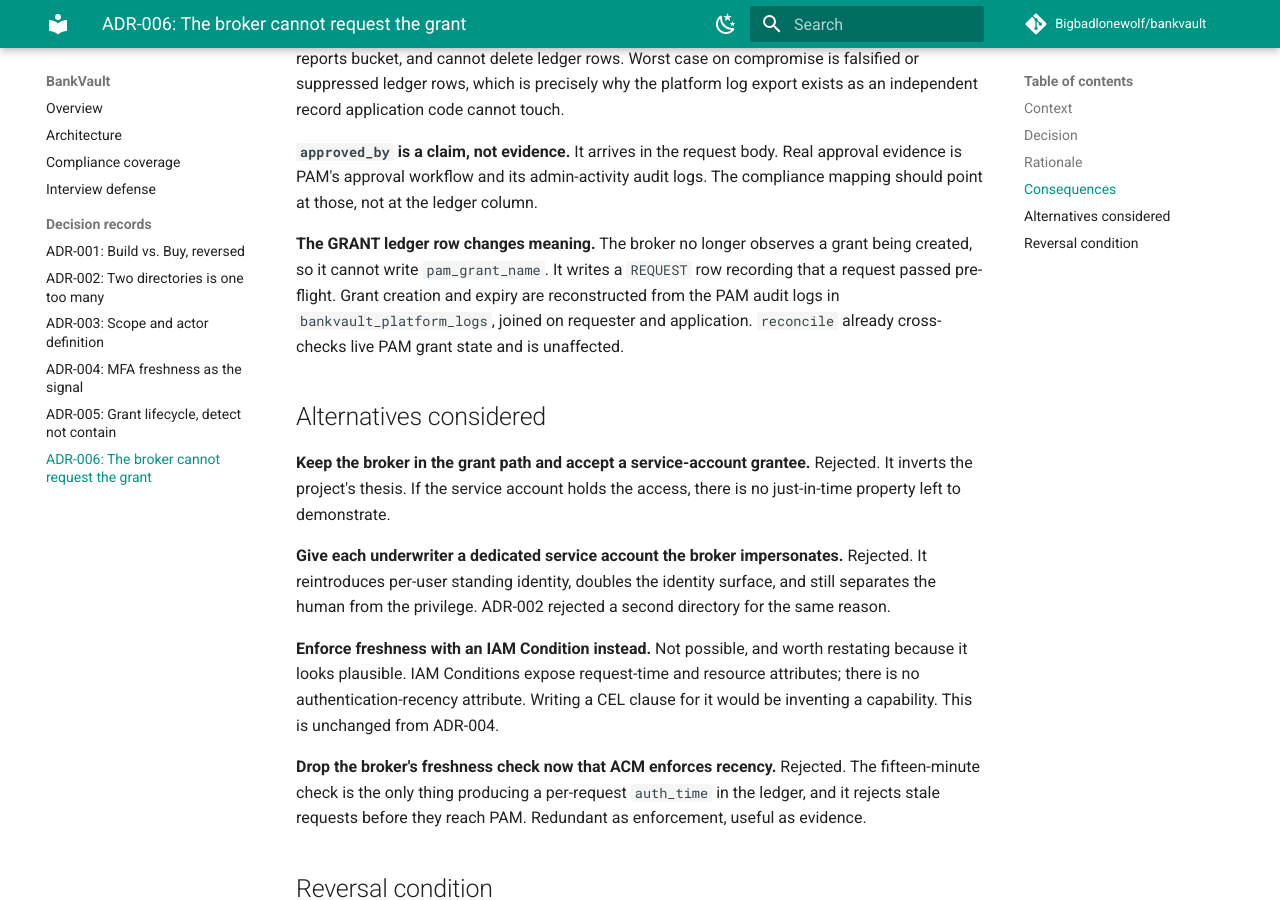
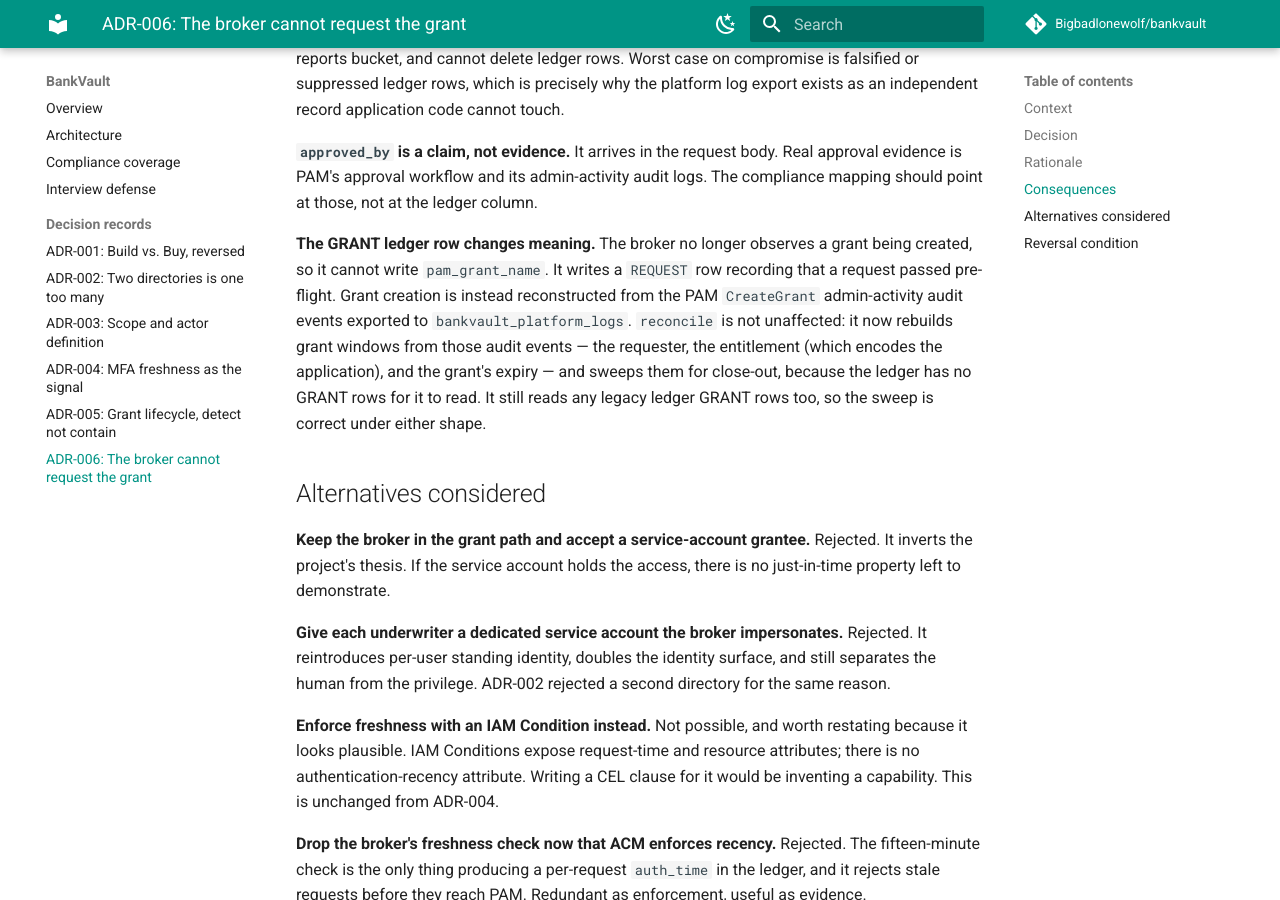
Before and after one commit to Bigbadlonewolf/bankvault, an MkDocs documentation site: the page built from docs/adr/006-who-requests-the-grant.md, in a window 1280 px wide and 900 px high, scrolled down 2683 px. Built offline with MkDocs 1.6.1 and Material for MkDocs 9.7.7, drawn with Linux system fonts in a browser that asks for light colours; comment, search, counter and statistics services are not loaded.

Commit message:
ADR-006: describe the reconcile reconstruction actually built (replace the false 'unaffected' claim)

```diff
--- a/docs/adr/006-who-requests-the-grant.md
+++ b/docs/adr/006-who-requests-the-grant.md
@@ -55,7 +55,7 @@ Say it as two sentences that are both true, rather than one that is convenient:
 
 **`approved_by` is a claim, not evidence.** It arrives in the request body. Real approval evidence is PAM's approval workflow and its admin-activity audit logs. The compliance mapping should point at those, not at the ledger column.
 
-**The GRANT ledger row changes meaning.** The broker no longer observes a grant being created, so it cannot write `pam_grant_name`. It writes a `REQUEST` row recording that a request passed pre-flight. Grant creation and expiry are reconstructed from the PAM audit logs in `bankvault_platform_logs`, joined on requester and application. `reconcile` already cross-checks live PAM grant state and is unaffected.
+**The GRANT ledger row changes meaning.** The broker no longer observes a grant being created, so it cannot write `pam_grant_name`. It writes a `REQUEST` row recording that a request passed pre-flight. Grant creation is instead reconstructed from the PAM `CreateGrant` admin-activity audit events exported to `bankvault_platform_logs`. `reconcile` is not unaffected: it now rebuilds grant windows from those audit events — the requester, the entitlement (which encodes the application), and the grant's expiry — and sweeps them for close-out, because the ledger has no GRANT rows for it to read. It still reads any legacy ledger GRANT rows too, so the sweep is correct under either shape.
 
 ## Alternatives considered
 
```
